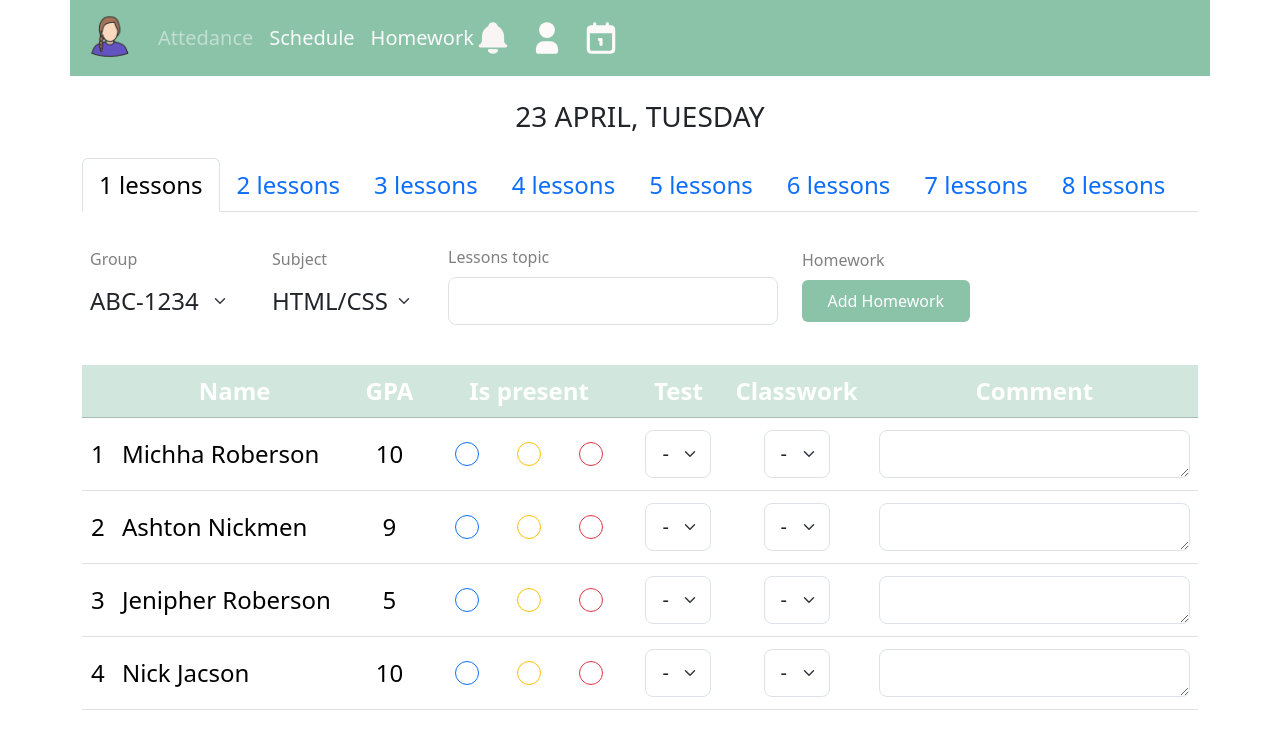
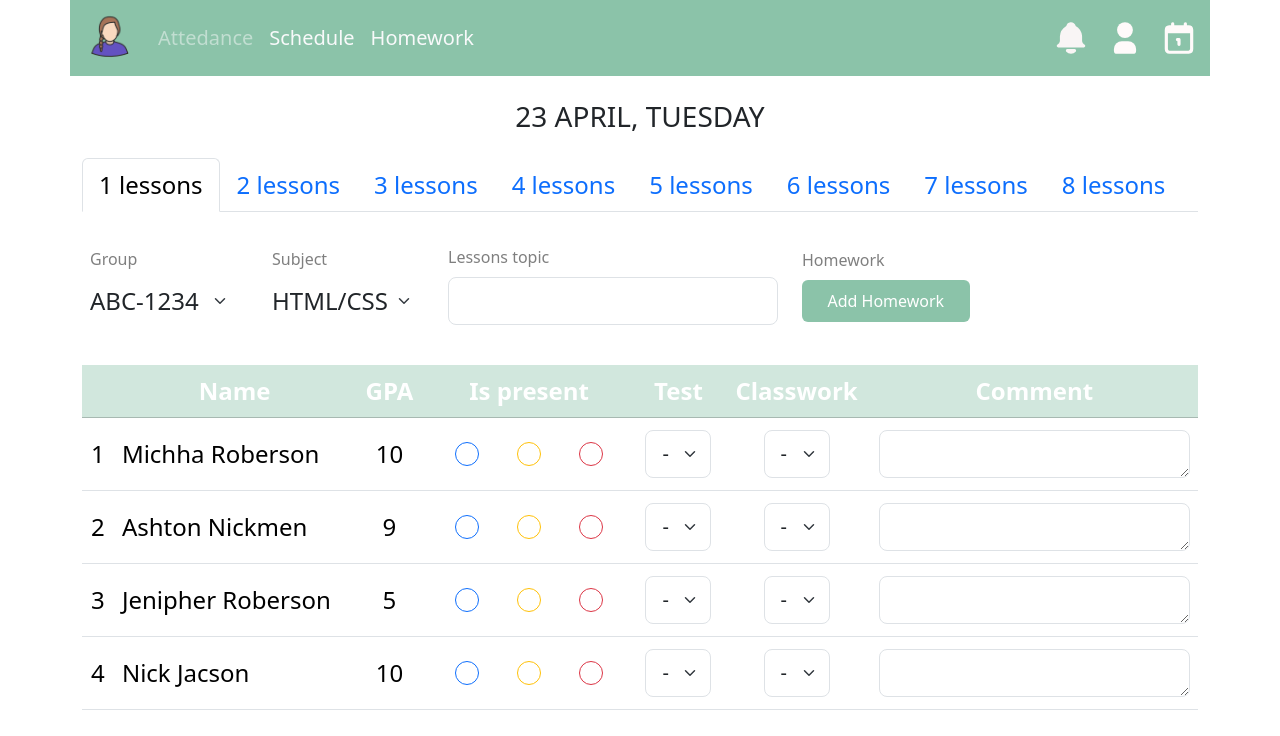
Before and after one commit to irinakalietnik/DZ-bootsrap, a website: page index.html in a window 1280 px wide. Drawn offline with nearby package versions, Linux system fonts and the light colour scheme.

Commit message:
finish 3

```diff
--- a/index.html
+++ b/index.html
@@ -14,7 +14,7 @@
   </head>
   <body>
     <header
-      class="header bg-success text-white bg-opacity-50 py-2 fs-5 container d-flex align-items-center justify-content-betweengit"
+      class="header bg-success text-white bg-opacity-50 py-2 fs-5 container d-flex align-items-center justify-content-between"
     >
       <div class="d-flex align-items-center gap-3">
         <img src="./image/avatar_2.png" width="60" height="60" alt="" />
```
